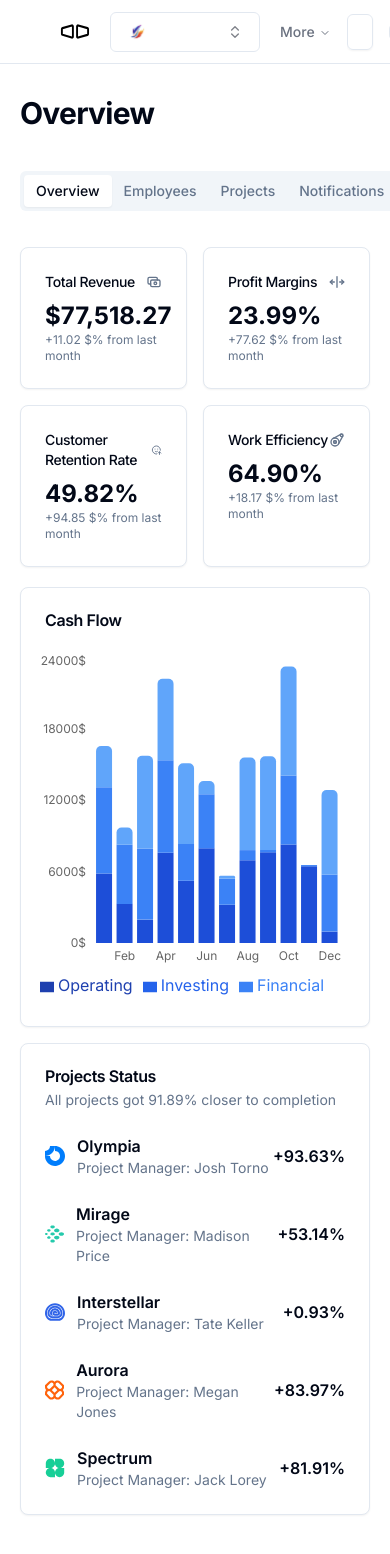
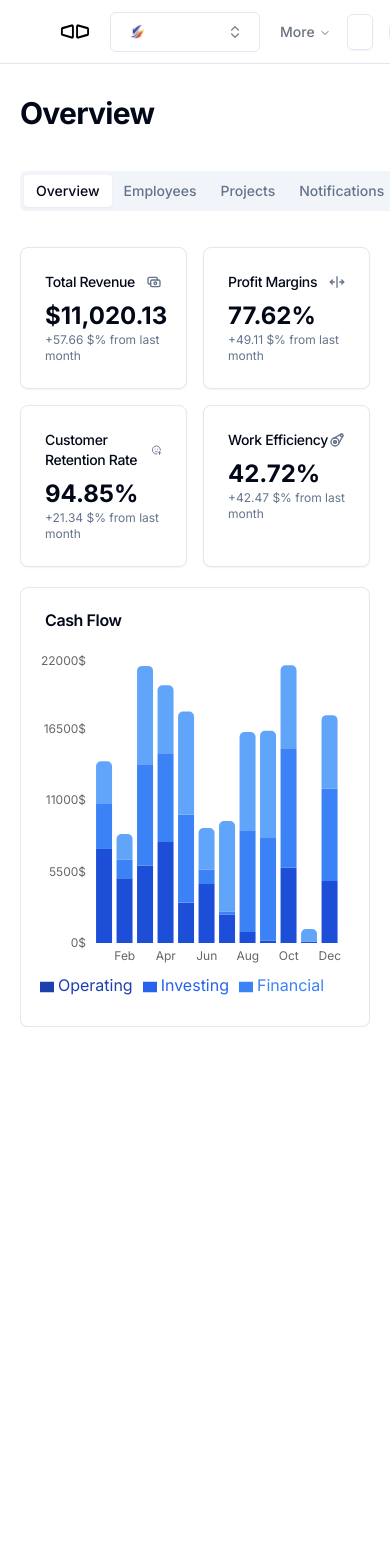
Before and after one commit to OntaxAT/ontax-web-client, a Next.js app: page /dash in a window 390 px wide. After the commit the page ends 1067 px from the top, so only its background shows below. Built offline with nearby package versions, Linux system fonts and the light colour scheme; grey boxes are pictures that could not be loaded.

Commit message:
feat(overview): Hide possible project overflow

```diff
--- a/app/(internal)/dash/components/tabs/overview/OverviewTab.tsx
+++ b/app/(internal)/dash/components/tabs/overview/OverviewTab.tsx
@@ -176,7 +176,7 @@
           );
         })}
       </div>
-      <div className="h-max grid gap-4 grid-cols-1 md:grid-cols-2 mb-10">
+      <div className="grid gap-4 grid-cols-1 md:grid-cols-2 mb-10 h-[440px] overflow-hidden">
         <Card className="h-fit">
           <CardHeader className="flex flex-col space-y-1.5 p-6">
             <h3 className="font-semibold leading-none tracking-tight">Cash Flow</h3>
--- a/app/(internal)/dash/components/tabs/overview/ProjectsOverviewCard.tsx
+++ b/app/(internal)/dash/components/tabs/overview/ProjectsOverviewCard.tsx
@@ -50,6 +50,12 @@
     manager: users[4],
     title: 'Spectrum',
     progess: Math.random() * 100
+  },
+  {
+    avatarUrl: Branding1,
+    manager: users[4],
+    title: 'Zephyr',
+    progess: Math.random() * 100
   }
 ];
 
@@ -58,8 +64,8 @@
  */
 const ProjectsOverviewCard: FC = () => {
   return (
-    <Card className="h-full">
-      <CardHeader>
+    <Card className="h-full overflow-hidden">
+      <CardHeader className="mb-1">
         <h3 className="font-semibold leading-none tracking-tight">Projects Status</h3>
         <p className="text-sm text-muted-foreground">
           All projects got {(Math.random() * 100).toFixed(2)}% closer to completion
```
